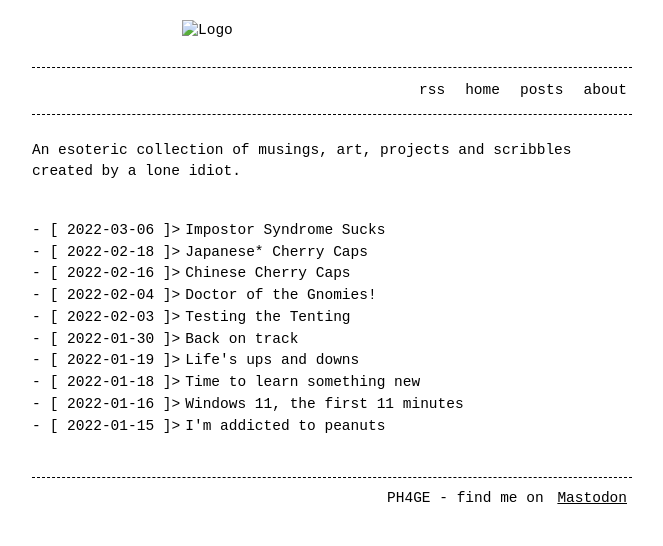
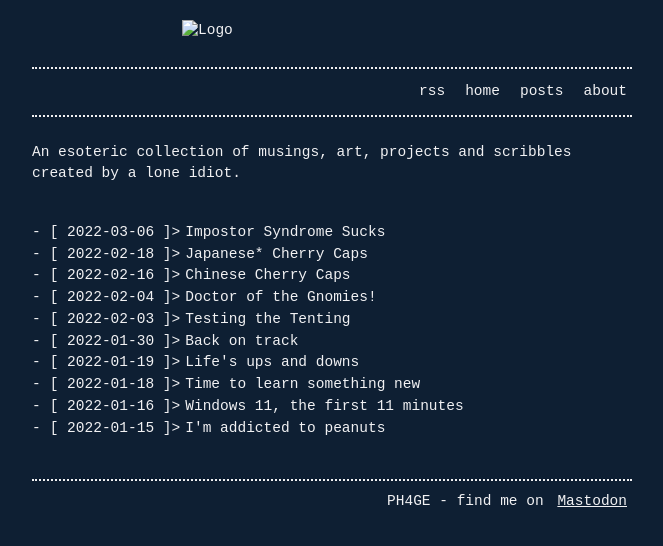
Before and after one commit to PH4GE-ghb/PH4GE-ghb.github.io, a Jekyll site: the page built from index.md, in a window 1280 px wide. Shown: the top 546 px of the page, without its empty margins (308-971 px from the left). Built offline with Jekyll 4.4.1, drawn with Linux system fonts in a browser that asks for light colours.

Commit message:
theme again

```diff
--- a/assets/main.scss
+++ b/assets/main.scss
@@ -2,9 +2,9 @@
 # Only the main Sass file needs front matter (the dashes are enough)
 ---
 
-@import "light";
+@import "moove";
 @import "base";
 
 @media (prefers-color-scheme: dark) {
-	@import "dark";
+	@import "moove";
 }
```
